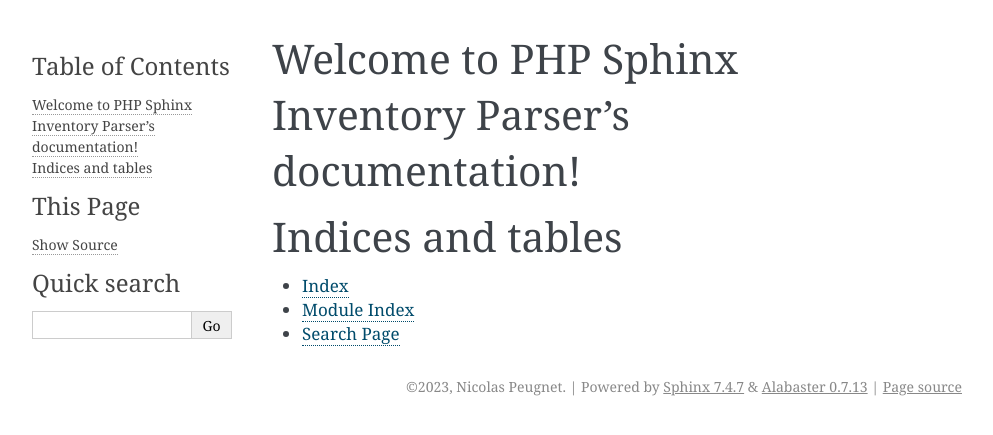
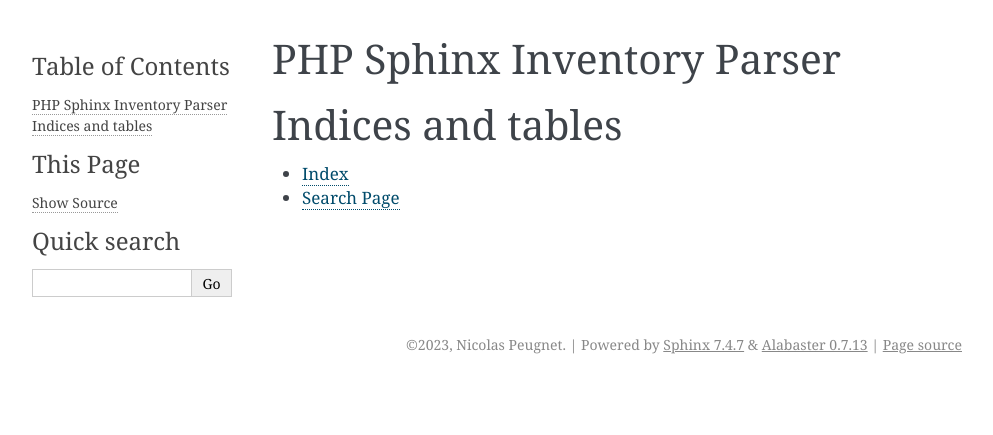
Before and after one commit to club-1/sphinx-inventory-parser, a Sphinx documentation site: the page built from docs/index.rst, in a window 1280 px wide. Shown: the top 435 px of the page, without its empty margins (148-1141 px from the left). Built offline with Sphinx 7.4.7, drawn with Linux system fonts in a browser that asks for light colours.

Commit message:
docs: somme customizations

```diff
--- a/docs/index.rst
+++ b/docs/index.rst
@@ -3,13 +3,15 @@
    You can adapt this file completely to your liking, but it should at least
    contain the root `toctree` directive.
 
-Welcome to PHP Sphinx Inventory Parser's documentation!
-=======================================================
+PHP Sphinx Inventory Parser
+===========================
+
+
 
 .. toctree::
    :maxdepth: 2
    :glob:
-   :caption: Contents:
+   :caption: API Reference
 
    api/*
 
```
Also changed, not shown: other parts of docs/index.rst (+0 -1 lines).
